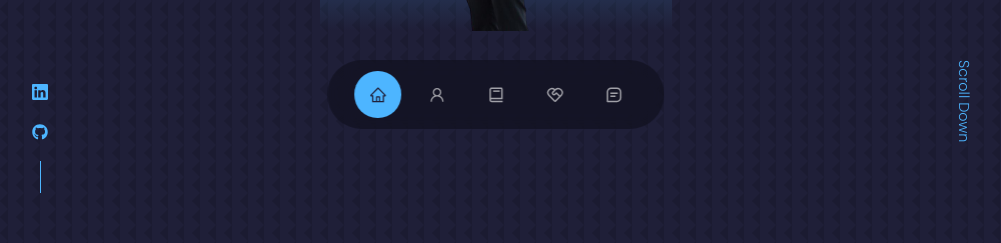
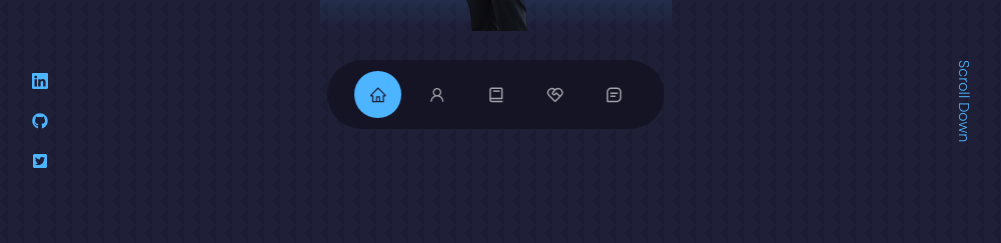
Before and after one commit to moelmou/portfolio_eng, a React (Create React App) app: page / in a window 1280 px wide. Shown: the part 639-882 px from the top of the page, without its empty margins (144-1145 px from the left). Built offline with nearby package versions, Linux system fonts and the light colour scheme.

Commit message:
modif v1.1.2

```diff
--- a/src/components/header/HeaderSocials.jsx
+++ b/src/components/header/HeaderSocials.jsx
@@ -1,12 +1,15 @@
 import React from 'react'
 import {BsLinkedin} from 'react-icons/bs'
 import {FaGithub} from 'react-icons/fa'
+import {FaTwitterSquare} from 'react-icons/fa'
+
 
 const HeaderSocials = () => {
   return (
     <div className='header__socials' >
         <a href="https://www.linkedin.com/in/elmoukimohamed/" target='_blank'><BsLinkedin/></a>
         <a href="https://github.com/moelmou/" target='_blank'><FaGithub/></a>
+        <a href="https://github.com/moelmou/" target='_blank'><FaTwitterSquare/></a>
     </div>
   )
 }
--- a/src/components/header/header.css
+++ b/src/components/header/header.css
@@ -21,13 +21,7 @@ justify-content: center;
   gap: 0.8rem;
   position: absolute;
   left: 1rem;
-    bottom: 3rem;
-}
-.header__socials::after{
-    content: '';
-    width: 1px;
-    height: 2rem;
-    background: var(--color-primary);
+  bottom: 4rem;
 }
 .Me{
 background: linear-gradient(var(--color-primary),transparent) ;
```
Lines whose indentation alone changed are shown as unchanged.
